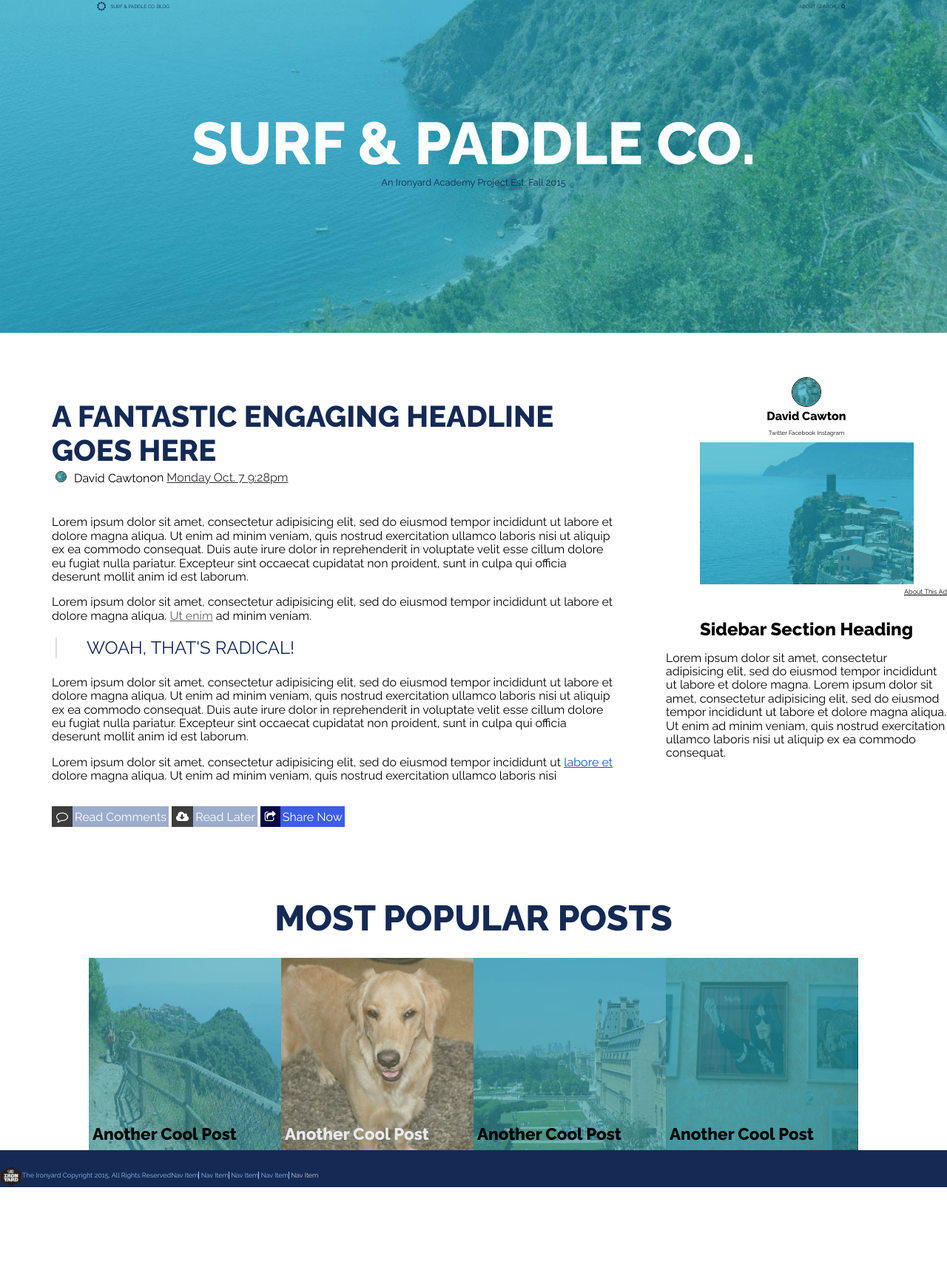
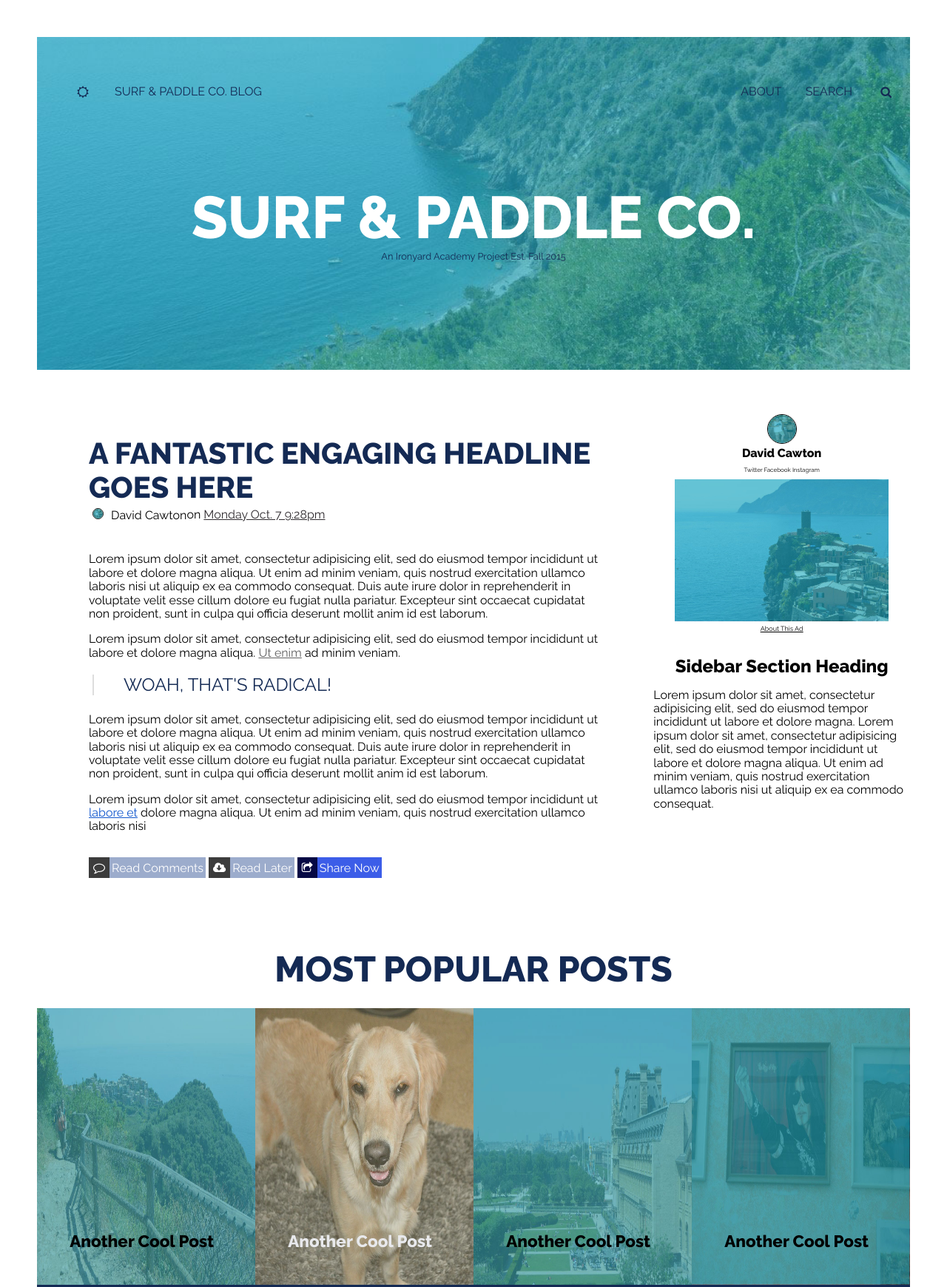
Before and after one commit to davidcawton/05-surf-and-paddle, a plain HTML site: page index.html in a window 1280 px wide. Shown: the top 1740 px of the page at 74% size. Before the commit the page ends 1605 px from the top, so only its background shows below. Drawn offline with nearby package versions, Linux system fonts and the light colour scheme.

Commit message:
Final CSS Style

```diff
--- a/app.css
+++ b/app.css
@@ -8,45 +8,61 @@ html {
   /*color: rgba(255, 255, 255, 0);*/
 }
 
-/*** NAVIGATION STUFF ***/
+/*** NAVIGATION***/
 
 body {
-  margin:0;
+  margin: 50px;
 }
 
 nav {
-  position: relative;
-  top: 0%;
-  margin: 0;
-  padding: 0;
+  display: flex;
+  width: 100%;
   height: 3rem;
+  align-items: center;
   text-transform: uppercase;
-  font-size: .4em;
+  margin-top: 50px;
   color: rgb(20, 42, 84);
 }
 
-.nav-left {
-  position: absolute;
-  left: 10%;
-  padding: 0;
-  margin: 0;
+
+.top-nav {
+  display: flex;
+  width: 100%;
+  padding: 0 3rem;
+  align-items: center;
+
 }
 
-.search-list {
-  position: absolute;
-  right: 10%;
-  margin: 0;
+.fa-son {
+  display: flex;
+  flex: 1;
+  margin-left: 4rem;
+  font-size: 3rem
+  border-radius: 50%;
+  border: 1px solid #111;
 }
 
-.search-list li {
-display: inline-block;
-list-style: none;
+.nav-title {
+  display: flex;
+  flex: 2;
+  width: 100%;
+  padding: 10px;
+  margin-left: 1rem;
 }
 
-.fa-sun-o {
-  transform: scale(2);
-  padding: 20px;
+
+.nav-search {
+  display: flex;
+  flex: 1;
+  width: 100%;
+  align-items: center;
 }
+
+.nav-search__items {
+list-style: none;
+padding: 1rem;
+}
+
 
 /*** HEADER STUFF ***/
 
@@ -227,7 +243,6 @@ aside {
 }
 
 #sb-addtext {
-  text-align: right;
   text-decoration: underline;
   vertical-align: top;
   margin: 0;
@@ -247,10 +262,10 @@ aside {
 /*** BOTTOM SECTIN ***/
 
 .most-popular {
-display: flex;
-flex-direction: column;
-align-content: center;
-  }
+  display: flex;
+  flex-direction: column;
+  align-content: center;
+}
 
 #most-popular {
   margin: 25px 0;
@@ -266,24 +281,23 @@ align-content: center;
 }
 
 .bottom-pics {
-  width: 260px;
-  height: 260px;
+ height: 373.75px;
+ width: 100%;
 }
 
 .bottom-grid {
+  display: flex;
   position: relative;
-  width: 260px;
-  height: 260px;
   margin: 0;
-  background-color: #ddd;
+  width: 100%;
   font-size: 1.2rem;
 }
 
 .picture-titles {
   position: absolute;
-  margin: 5px;
-  top: 85%;
-}
+  top: 75%;
+  left: 15%;
+  }
 
 #selected-title {
   color: rgb(232, 233, 236);
@@ -294,44 +308,48 @@ align-content: center;
 
 footer {
   display: flex;
+  width: 100%;
+  height: 6rem;
   flex-direction: row;
-  align-content: center;
-  justify-content: left;
-  margin: auto;
+  justify-content: center;
   background: rgb(20, 42, 84);
   font-size: .7rem;
 }
 
+.footer-content {
+  display: flex;
+  align-items: center;
+  width: 100%;
+  margin-left: 100px;
+}
+
 .ironyard-logo {
-  width: 30px;
-  height: 30px;
-  flex: 3;
-  /*margin-left: 20px*/
+  display: flex;
+  flex: 1;
+  transform: scale(.3);
   }
 
-.copyright {
+  #footer-text {
   display: flex;
-  margin-top: 20px;
-}
+  flex: 2;
+  color: rgb(146, 186, 252);
+  font-size: 9px;
+  }
 
 .bottom-nav {
+  display: flex;
+  align-items: center;
+  flex: 1;
+  width: 100%;
   padding: 0;
   font-size: 9px;
   color: rgb(146, 186, 252);
 }
 
-  #footer-text {
-  color: rgb(146, 186, 252);
-  font-size: 9px;
-  }
-
-  .bottom-nav li {
-    display: inline-block;
+.nav-items, #selected-nav {
+    border-right: solid 1px;
     list-style: none;
-  }
-
-.nav-items {
-    border-right: solid 1px;
+    padding: 5px;
 }
 
 #selected-nav {
--- a/index.html
+++ b/index.html
@@ -10,12 +10,16 @@
   </head>
   <body>
     <header class="header">
-      <nav class="top-nav">
-        <p class="nav-left"><i class="fa fa-sun-o"></i>Surf & Paddle Co. Blog</p>
-        <ul class="search-list">
-          <li>About</li>
-          <li>Search</li>
-          <li><i class="fa fa-search"></i></li>
+      <nav>
+        <div class="top-nav">
+          <i class="fa fa-sun-o"></i>
+          <!-- <img src="Images/authorSAP.jpg" class="nav-image"> -->
+          <p class="nav-title">Surf & Paddle Co. Blog</p>
+        </div>
+        <ul class="nav-search">
+          <li class="nav-search__items">About</li>
+          <li class="nav-search__items">Search</li>
+          <li class="nav-search__items"><i class="fa fa-search"></i></li>
         </ul>
       </nav>
         <div class="hero">
@@ -62,23 +66,23 @@
       <h2 class="h2-heading" id="most-popular">Most Popular Posts</h2>
         <div class="bottom">
           <div class="bottom-grid">
+            <h3 class="picture-titles"> Another Cool Post</h3>
             <img src="Images/bottom.jpg" alt="" class="bottom-pics">
-            <h3 class="picture-titles"> Another Cool Post</h3>
           </div>
           <div class="bottom-grid">
+            <h3 class="picture-titles" id="selected-title"> Another Cool Post</h3>
             <img src="Images/bottom2SAP.jpg" alt="" class="bottom-pics" id="filtered">
-            <h3 class="picture-titles" id="selected-title"> Another Cool Post</h3>
           </div><div class="bottom-grid">
+            <h3 class="picture-titles"> Another Cool Post</h3>
             <img src="Images/bottom3SAP.jpg" alt="" class="bottom-pics">
+          </div><div class="bottom-grid">
             <h3 class="picture-titles"> Another Cool Post</h3>
-          </div><div class="bottom-grid">
             <img src="Images/bottom4SAP.jpg" alt="" class="bottom-pics">
-            <h3 class="picture-titles"> Another Cool Post</h3>
           </div>
         </div>
     </section>
-    <footer class="footer">
-      <div class="copyright">
+    <footer>
+      <div class="footer-content">
         <img class="ironyard-logo" src="Images/Iron-Yard-Logo copy.png">
         <p id="footer-text">The Ironyard Copyright 2015, All Rights Reserved</p>
         <ul class="bottom-nav">
```
